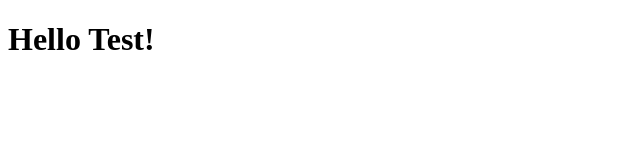
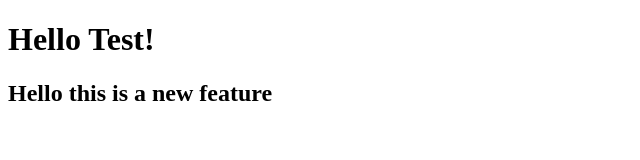
Before and after one commit to marceloambarc/lecture1, a plain HTML site: page index.html in a window 1280 px wide. Shown: the whole page, without its empty margins (0-640 px from the left). Drawn offline with Linux system fonts and the light colour scheme.

Commit message:
Added another line

```diff
--- a/index.html
+++ b/index.html
@@ -5,5 +5,6 @@
     </head>
     <body>
         <h1>Hello Test!</h1>
+        <h2>Hello this is a new feature</h2>
     </body>
 </html>
```
